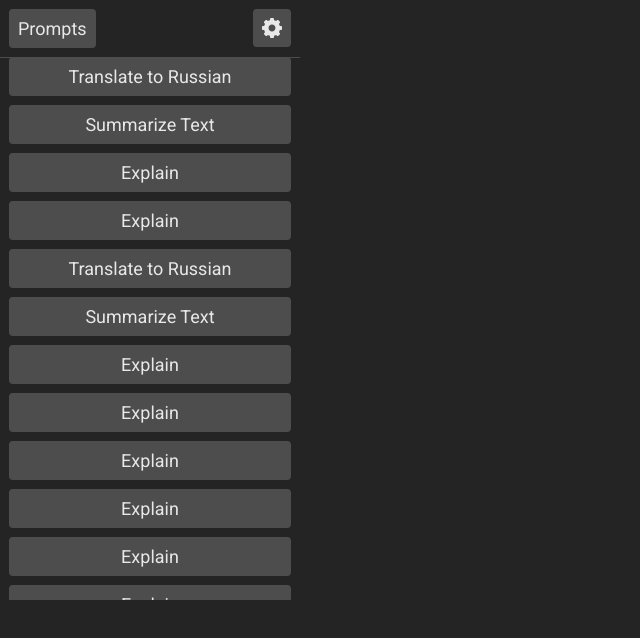
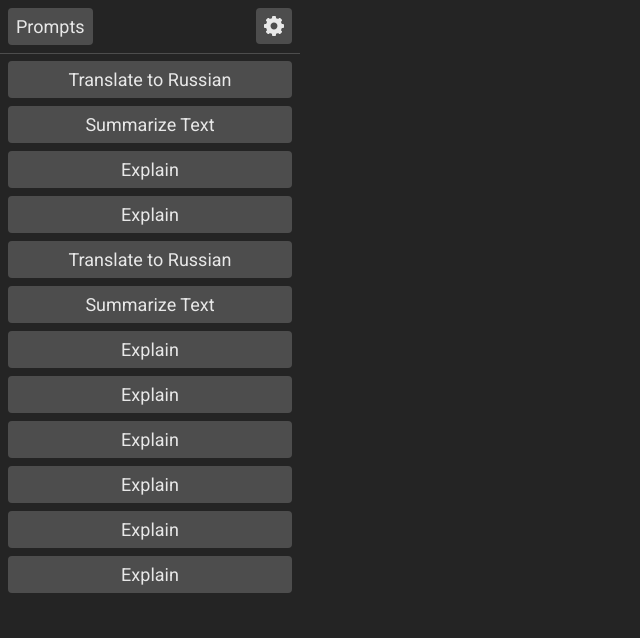
Before and after one commit to Viktorline/chrome-ai-extension, a React (Vite) app: page / in a window 1280 px wide. Shown: the top 638 px of the page, without its empty margins (0-640 px from the left). Built offline with nearby package versions, Linux system fonts and the light colour scheme.

Commit message:
010-add-vars-and-main-comp

```diff
--- a/src/app/App.module.css
+++ b/src/app/App.module.css
@@ -5,56 +5,7 @@
 
 .container {
   position: relative;
-  padding-top: 48px;
+  padding-top: 53px;
   height: 100%;
   overflow: hidden;
 }
-
-/* Header */
-
-/* Instructions */
-
-/* list */
-
-.main {
-  height: 100%;
-  position: relative;
-  overflow: hidden;
-}
-
-.promptsList {
-  display: flex;
-  flex-direction: column;
-  padding: var(--padding);
-  gap: var(--padding);
-  height: 100%;
-  overflow-y: auto;
-}
-
-.sidebar {
-  position: absolute;
-  top: 0;
-  width: 100%;
-  height: 100%;
-  background-color: #242424;
-  transition:
-    right 0.1s,
-    left 0.1s;
-  padding: var(--padding);
-}
-
-.right {
-  right: -300px;
-}
-
-.rightOpen {
-  right: 0;
-}
-
-.left {
-  left: -300px;
-}
-
-.leftOpen {
-  left: 0;
-}
--- a/src/app/App.tsx
+++ b/src/app/App.tsx
@@ -1,7 +1,5 @@
-import Prompt from '../components/prompt/Prompt'
-import Editor from '../sections/editor/Editor'
 import Header from '../sections/header/Header'
-import cn from 'classnames'
+import Main from '../sections/main/Main'
 import { useState } from 'react'
 
 import styles from './App.module.css'
@@ -68,6 +66,30 @@ const PROMPTS_DATA = [
     id: 12,
     title: 'Explain',
     instruction: 'Blablablablablablabla'
+  },
+
+  {
+    id: 13,
+    title: 'Explain',
+    instruction: 'Blablablablablablabla'
+  },
+
+  {
+    id: 14,
+    title: 'Explain',
+    instruction: 'Blablablablablablabla'
+  },
+
+  {
+    id: 15,
+    title: 'Explain',
+    instruction: 'Blablablablablablabla'
+  },
+
+  {
+    id: 16,
+    title: 'Explain',
+    instruction: 'Blablablablablablabla'
   }
 ]
 
@@ -95,43 +117,13 @@ function App() {
     <div className={styles.wrapper}>
       <div className={styles.container}>
         <Header onMenuClick={handleMenuClick} />
-
-        <main className={styles.main}>
-          <ul className={styles.promptsList}>
-            {PROMPTS_DATA.map(prompt => (
-              <Prompt
-                key={prompt.id}
-                id={prompt.id}
-                title={prompt.title}
-                onClick={() => handlePromptClick(prompt.id)}
-              />
-            ))}
-          </ul>
-
-          <section
-            className={cn(styles.sidebar, styles.left, {
-              [styles.leftOpen]: activeSection === 'Editor'
-            })}
-          >
-            {selectedPrompt !== null && (
-              <Editor
-                key={selectedPrompt}
-                id={PROMPTS_DATA[selectedPrompt! - 1].id}
-                title={PROMPTS_DATA[selectedPrompt! - 1].title}
-                instruction={PROMPTS_DATA[selectedPrompt! - 1].instruction}
-                onSave={handleSave}
-              />
-            )}
-          </section>
-
-          <section
-            className={cn(styles.sidebar, styles.right, {
-              [styles.rightOpen]: activeSection === 'Settings'
-            })}
-          >
-            <div>Settings Content</div>
-          </section>
-        </main>
+        <Main
+          promptsData={PROMPTS_DATA}
+          activeSection={activeSection}
+          selectedPrompt={selectedPrompt}
+          onPromptClick={handlePromptClick}
+          onSave={handleSave}
+        />
       </div>
     </div>
   )
--- a/src/components/button/Button.module.css
+++ b/src/components/button/Button.module.css
@@ -4,19 +4,19 @@
   align-items: center;
   width: 100%;
   padding: var(--padding);
-  border-radius: 4px;
-  background-color: #4d4d4d;
+  border-radius: var(--border-radius);
+  background-color: var(--color-element-dark);
   transition: 0.1s background-color;
 }
 
 @media (hover: hover) {
   .default:hover {
-    background-color: #3d3d3d;
+    background-color: var(--color-element-dark-hover);
   }
 }
 
 @media (hover: none) {
   .default:active {
-    background-color: #3d3d3d;
+    background-color: var(--color-element-dark-hover);
   }
 }
--- a/src/sections/editor/Editor.module.css
+++ b/src/sections/editor/Editor.module.css
@@ -1,16 +1,3 @@
-.menuList {
-  display: flex;
-  justify-content: space-between;
-  padding: var(--padding);
-  border-bottom: 1px solid #4d4d4d;
-}
-
-.gearIcon {
-  width: 20px;
-  height: 20px;
-  fill: #ffffffde;
-}
-
 .prompt {
   display: grid;
   gap: var(--padding);
@@ -19,8 +6,8 @@
 .input,
 .textarea {
   padding: var(--padding);
-  border-radius: 4px;
-  background-color: #4d4d4d;
+  border-radius: var(--border-radius);
+  background-color: var(--color-element-dark);
 }
 
 .textarea {
--- a/src/sections/editor/Editor.tsx
+++ b/src/sections/editor/Editor.tsx
@@ -36,7 +36,7 @@ function Editor({ id, title, instruction, onSave }: PromptProps) {
         onChange={e => setEditInstruction(e.target.value)}
         placeholder='Enter instruction'
         minRows={1}
-        maxRows={19}
+        maxRows={27}
       />
       <Button onClick={handleSave}>Save</Button>
     </div>
--- a/src/sections/header/Header.module.css
+++ b/src/sections/header/Header.module.css
@@ -9,13 +9,13 @@
   display: flex;
   justify-content: space-between;
   padding: var(--padding);
-  border-bottom: 1px solid #4d4d4d;
+  border-bottom: 1px solid var(--color-element-dark);
 }
 
 .gearIcon {
   width: 20px;
   height: 20px;
-  fill: #ffffffde;
+  fill: var(--color-text-dark);
 }
 
 .promptButton {
--- /dev/null
+++ b/src/sections/main/Main.module.css
@@ -0,0 +1,42 @@
+.main {
+  height: 100%;
+  position: relative;
+  overflow: hidden;
+}
+
+.promptsList {
+  display: flex;
+  flex-direction: column;
+  padding: var(--padding);
+  gap: var(--padding);
+  height: 100%;
+  overflow-y: auto;
+}
+
+.sidebar {
+  position: absolute;
+  top: 0;
+  width: 100%;
+  height: 100%;
+  background-color: var(--color-background-dark);
+  transition:
+    right 0.1s,
+    left 0.1s;
+  padding: var(--padding);
+}
+
+.right {
+  right: -300px;
+}
+
+.rightOpen {
+  right: 0;
+}
+
+.left {
+  left: -300px;
+}
+
+.leftOpen {
+  left: 0;
+}
--- /dev/null
+++ b/src/sections/main/Main.tsx
@@ -0,0 +1,63 @@
+import { Pages } from '../../app/App'
+import Prompt from '../../components/prompt/Prompt'
+import Editor from '../../sections/editor/Editor'
+import cn from 'classnames'
+
+import styles from './Main.module.css'
+
+type MainProps = {
+  promptsData: Array<{ id: number; title: string; instruction: string }>
+  activeSection: Pages
+  selectedPrompt: number | null
+  onPromptClick: (id: number) => void
+  onSave: (id: number, newTitle: string, newInstruction: string) => void
+}
+
+function Main({
+  promptsData,
+  activeSection,
+  selectedPrompt,
+  onPromptClick,
+  onSave
+}: MainProps) {
+  return (
+    <main className={styles.main}>
+      <ul className={styles.promptsList}>
+        {promptsData.map(prompt => (
+          <Prompt
+            key={prompt.id}
+            id={prompt.id}
+            title={prompt.title}
+            onClick={() => onPromptClick(prompt.id)}
+          />
+        ))}
+      </ul>
+
+      <section
+        className={cn(styles.sidebar, styles.left, {
+          [styles.leftOpen]: activeSection === 'Editor'
+        })}
+      >
+        {selectedPrompt !== null && (
+          <Editor
+            key={selectedPrompt}
+            id={promptsData[selectedPrompt! - 1].id}
+            title={promptsData[selectedPrompt! - 1].title}
+            instruction={promptsData[selectedPrompt! - 1].instruction}
+            onSave={onSave}
+          />
+        )}
+      </section>
+
+      <section
+        className={cn(styles.sidebar, styles.right, {
+          [styles.rightOpen]: activeSection === 'Settings'
+        })}
+      >
+        <div>Settings Content</div>
+      </section>
+    </main>
+  )
+}
+
+export default Main
--- a/src/styles/index.css
+++ b/src/styles/index.css
@@ -1,5 +1,6 @@
 @import url('https://fonts.googleapis.com/css2?family=Roboto:ital,wght@0,100;0,300;0,400;0,500;0,700;0,900;1,100;1,300;1,400;1,500;1,700;1,900&display=swap');
 @import './normalize.css';
+@import './variables.css';
 
 :root {
   font-family: 'Roboto', sans-serif;
@@ -7,13 +8,13 @@
   font-size: large;
 
   color-scheme: light dark;
-  color: rgba(255, 255, 255, 0.87);
-  background-color: #242424;
+  color: var(--color-text-dark);
+  background-color: var(--color-background-dark);
 
   font-synthesis: none;
   text-rendering: optimizeLegibility;
   -webkit-font-smoothing: antialiased;
   -moz-osx-font-smoothing: grayscale;
 
-  --padding: 0.5em;
+  --padding: 8px;
 }
--- /dev/null
+++ b/src/styles/variables.css
@@ -0,0 +1,8 @@
+:root {
+  --color-background-dark: #242424;
+  --color-text-dark: #ffffffde;
+  --color-element-dark: #4d4d4d;
+  --color-element-dark-hover: #3d3d3d;
+
+  --border-radius: 4px;
+}
```
Also changed, not shown: src/components/input/Input.tsx (deleted, +0 -15 lines), src/components/input/Input.module.css (deleted).
